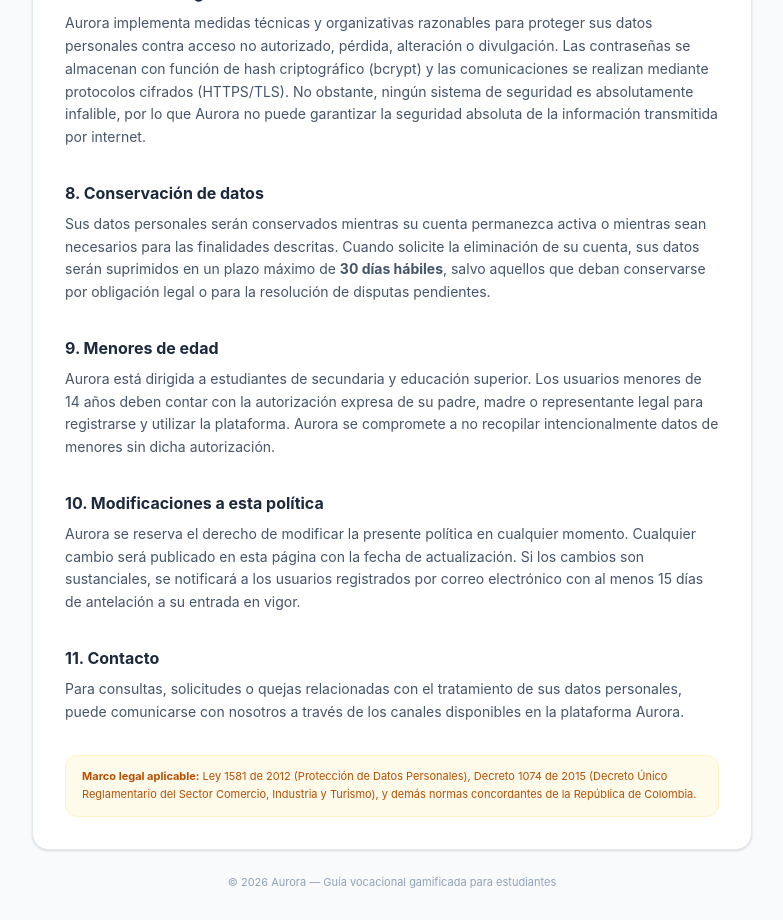
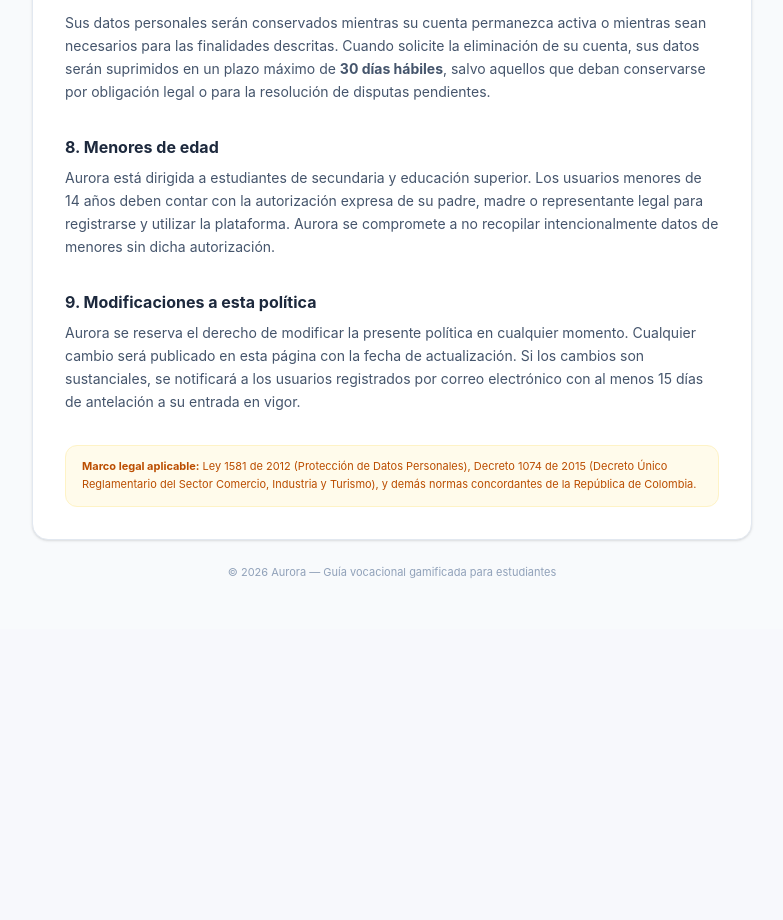
Before and after one commit to MarycieloBerrio/AURORA, a Next.js app: page /politica-de-tratamiento-de-datos in a window 1280 px wide. Shown: the part 1920-2840 px from the top of the page, without its empty margins (248-1031 px from the left). After the commit the page ends 2549 px from the top, so only its background shows below. Built offline with nearby package versions, Linux system fonts and the light colour scheme.

Commit message:
fix: remove sections 7 (security) and 11 (contact) from data policy page
Removed "Medidas de seguridad" and "Contacto" sections and renumbered
remaining sections (8→7, 9→8, 10→9).

Co-Authored-By: Claude Sonnet 4.6 <noreply@anthropic.com>

```diff
--- a/app/politica-de-tratamiento-de-datos/page.tsx
+++ b/app/politica-de-tratamiento-de-datos/page.tsx
@@ -153,19 +153,7 @@ export default function PoliticaTratamientoDatosPage() {
           </section>
 
           <section>
-            <h2 className="mb-2 text-base font-bold text-slate-800">7. Medidas de seguridad</h2>
-            <p className="text-sm leading-relaxed text-slate-600">
-              Aurora implementa medidas técnicas y organizativas razonables para proteger sus datos
-              personales contra acceso no autorizado, pérdida, alteración o divulgación. Las contraseñas
-              se almacenan con función de hash criptográfico (bcrypt) y las comunicaciones se realizan
-              mediante protocolos cifrados (HTTPS/TLS). No obstante, ningún sistema de seguridad es
-              absolutamente infalible, por lo que Aurora no puede garantizar la seguridad absoluta de
-              la información transmitida por internet.
-            </p>
-          </section>
-
-          <section>
-            <h2 className="mb-2 text-base font-bold text-slate-800">8. Conservación de datos</h2>
+            <h2 className="mb-2 text-base font-bold text-slate-800">7. Conservación de datos</h2>
             <p className="text-sm leading-relaxed text-slate-600">
               Sus datos personales serán conservados mientras su cuenta permanezca activa o mientras sean
               necesarios para las finalidades descritas. Cuando solicite la eliminación de su cuenta, sus
@@ -176,7 +164,7 @@ export default function PoliticaTratamientoDatosPage() {
           </section>
 
           <section>
-            <h2 className="mb-2 text-base font-bold text-slate-800">9. Menores de edad</h2>
+            <h2 className="mb-2 text-base font-bold text-slate-800">8. Menores de edad</h2>
             <p className="text-sm leading-relaxed text-slate-600">
               Aurora está dirigida a estudiantes de secundaria y educación superior. Los usuarios menores
               de 14 años deben contar con la autorización expresa de su padre, madre o representante
@@ -186,20 +174,12 @@ export default function PoliticaTratamientoDatosPage() {
           </section>
 
           <section>
-            <h2 className="mb-2 text-base font-bold text-slate-800">10. Modificaciones a esta política</h2>
+            <h2 className="mb-2 text-base font-bold text-slate-800">9. Modificaciones a esta política</h2>
             <p className="text-sm leading-relaxed text-slate-600">
               Aurora se reserva el derecho de modificar la presente política en cualquier momento.
               Cualquier cambio será publicado en esta página con la fecha de actualización. Si los
               cambios son sustanciales, se notificará a los usuarios registrados por correo electrónico
               con al menos 15 días de antelación a su entrada en vigor.
-            </p>
-          </section>
-
-          <section>
-            <h2 className="mb-2 text-base font-bold text-slate-800">11. Contacto</h2>
-            <p className="text-sm leading-relaxed text-slate-600">
-              Para consultas, solicitudes o quejas relacionadas con el tratamiento de sus datos personales,
-              puede comunicarse con nosotros a través de los canales disponibles en la plataforma Aurora.
             </p>
           </section>
 
```
